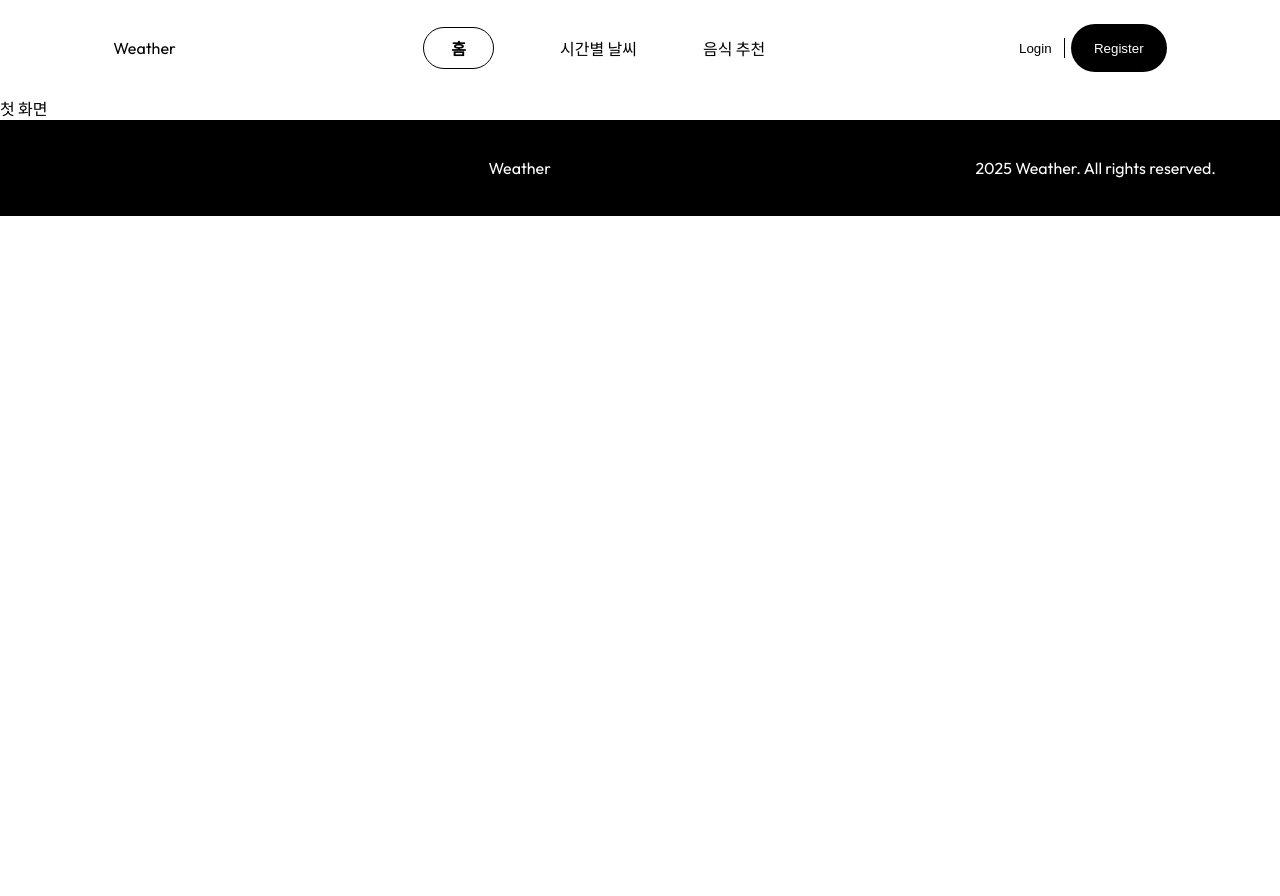
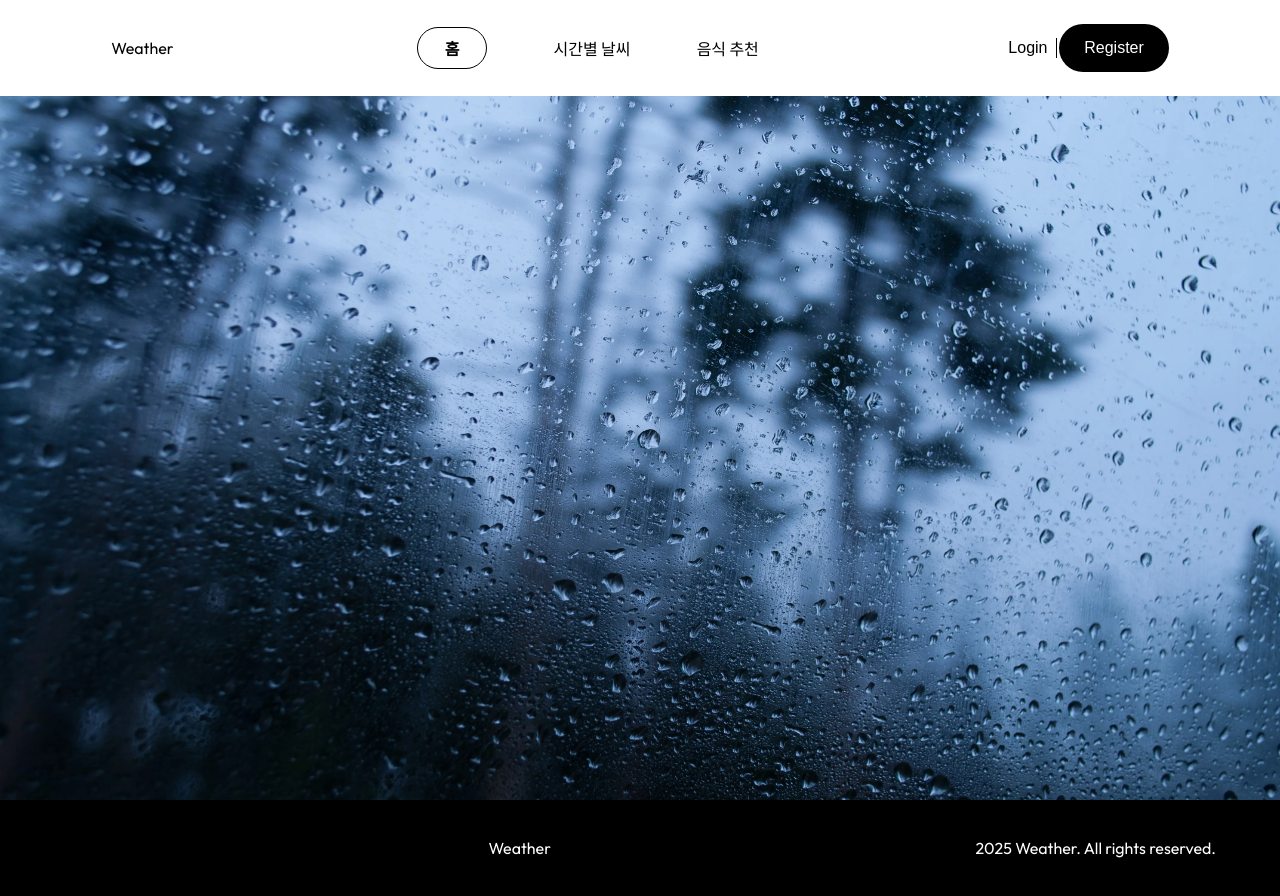
Before and after one commit to Weather-Food/weather-food, a React (Create React App) app: page / in a window 1280 px wide. Before the commit the page ends 800 px from the top, so only its background shows below. Built offline with nearby package versions, Linux system fonts and the light colour scheme.

Commit message:
Design: insert background image on home

```diff
--- /dev/null
+++ b/src/components/Home/HeroSection.tsx
@@ -0,0 +1,13 @@
+import "../../styles/Home/HeroSection.scss";
+
+const HeroSection = () => {
+  return (
+    <img
+      src="/main/main-rain.webp"
+      alt="weather"
+      className="background-image"
+    ></img>
+  );
+};
+
+export default HeroSection;
--- a/src/pages/Home.tsx
+++ b/src/pages/Home.tsx
@@ -1,5 +1,11 @@
+import HeroSection from "../components/Home/HeroSection";
+
 const Home = () => {
-  return <div>첫 화면</div>;
+  return (
+    <>
+      <HeroSection />
+    </>
+  );
 };
 
 export default Home;
--- a/src/styles/Footer.scss
+++ b/src/styles/Footer.scss
@@ -4,6 +4,7 @@
 }
 .footer-container {
   @extend .flex-structure;
+  margin-top: auto;
   justify-content: space-between;
   height: 12vh;
   padding: 0 5%;
--- a/src/styles/Header.scss
+++ b/src/styles/Header.scss
@@ -33,10 +33,11 @@
 .auth-container {
   @extend .container-structure;
   height: 50%;
-  width: 12%;
+  width: 13%;
 }
 
 .login-button {
+  font-size: 1rem;
   background-color: white;
   font-weight: 500;
   border: none;
@@ -44,6 +45,7 @@
 }
 
 .register-button {
+  font-size: 1rem;
   display: flex;
   justify-content: center;
   align-items: center;
--- /dev/null
+++ b/src/styles/Home/HeroSection.scss
@@ -0,0 +1,7 @@
+.background-image {
+  display: block;
+  width: 100vw;
+  height: calc(100vh - 12vh);
+  margin: 0;
+  padding: 0;
+}
--- a/src/styles/global.scss
+++ b/src/styles/global.scss
@@ -1,5 +1,7 @@
+html,
 body {
   margin: 0;
+  padding: 0;
   font-family: "Outfit", "Nanum Gothic", sans-serif;
   -webkit-font-smoothing: antialiased;
   -moz-osx-font-smoothing: grayscale;
```
Also changed, not shown: src/components/Home/Recommendation.tsx (added, +11 -0 lines), src/components/Home/WeatherSection.tsx (added, +7 -0 lines), public/main/main-rain.webp (added), src/components/Home/index.tsx (added).
